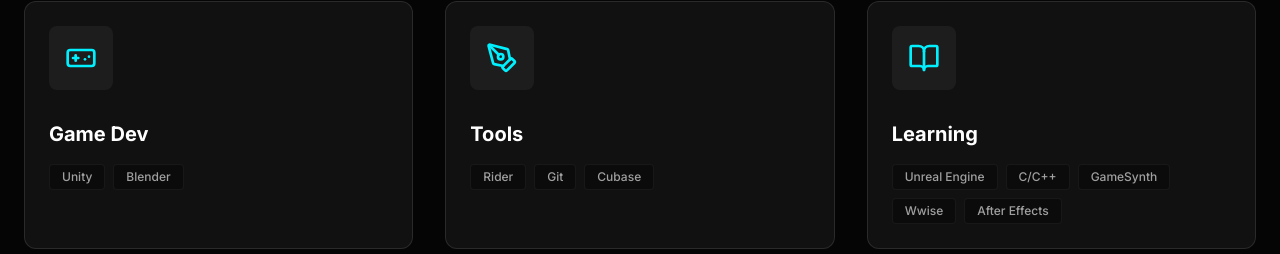
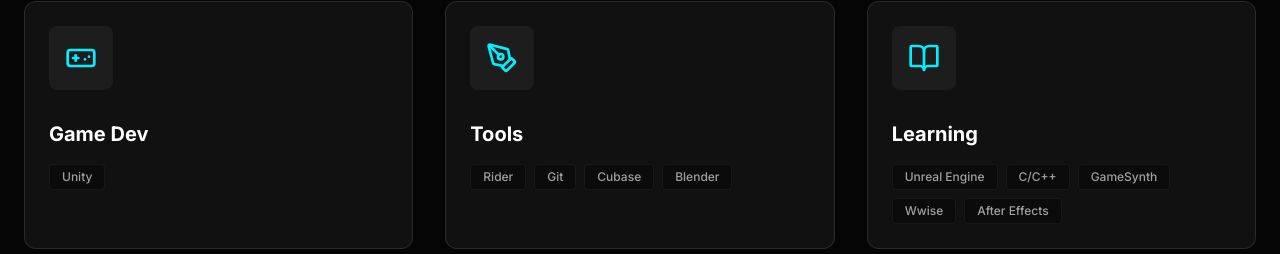
Before and after one commit to EastSource/Portfolio, a React (Vite) app: page / in a window 1280 px wide. Shown: the part 1733-1987 px from the top of the page. Built offline with nearby package versions, Linux system fonts and the light colour scheme.

Commit message:
skill change

```diff
--- a/src/components/Skills.tsx
+++ b/src/components/Skills.tsx
@@ -6,12 +6,12 @@
         {
             title: "Game Dev",
             icon: <Gamepad className="text-accent" size={32} />,
-            skills: ["Unity", "Blender"]
+            skills: ["Unity"]
         },
         {
             title: "Tools",
             icon: <PenTool className="text-accent" size={32} />,
-            skills: ["Rider", "Git", "Cubase"]
+            skills: ["Rider", "Git", "Cubase", "Blender"]
         },
         {
             title: "Learning",
```
